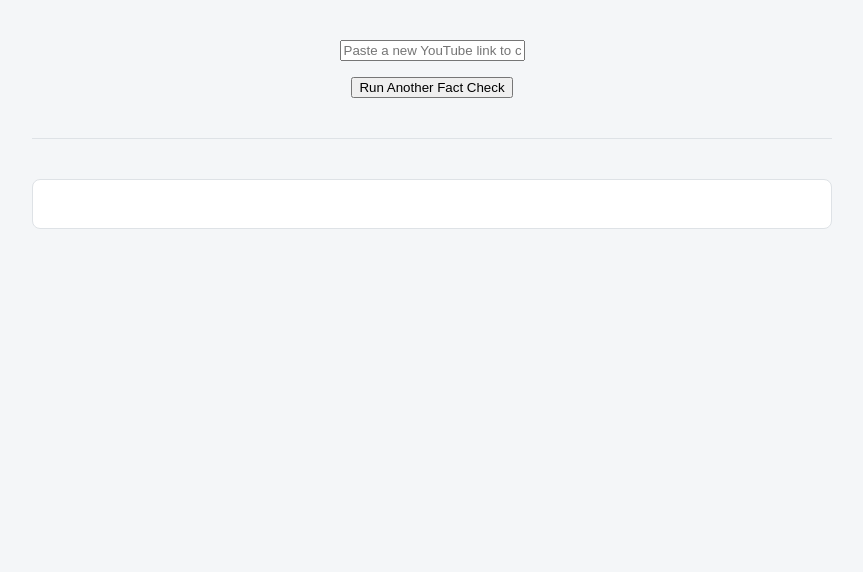
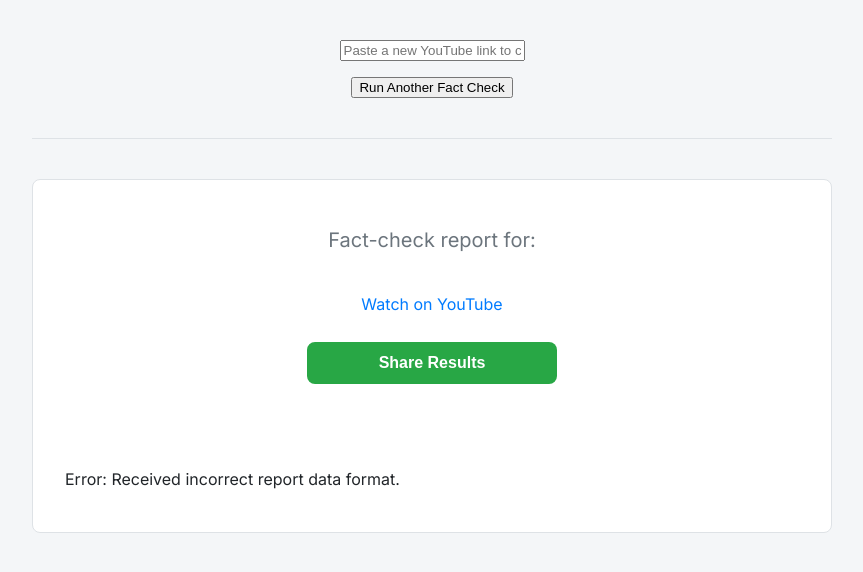
Before and after one commit to maxradov/propacondom-app, a Flask app: template backend/templates/report.html in a window 1280 px wide. Shown: the top 572 px of the page, without its empty margins (208-1071 px from the left). Run offline with Flask 3, Linux system fonts and the light colour scheme; the template is opened without the code that fills it, so the values that code supplies are empty.

Commit message:
Massive update: separate report pages with Share button. Fixing errors, translating to En.

```diff
--- a/backend/templates/report.html
+++ b/backend/templates/report.html
@@ -15,7 +15,21 @@
         </section>
 
         <div class="report-wrapper">
-            </div>
+            <header>
+                <p class="description">Fact-check report for:</p>
+                <h1>{{ report.video_title }}</h1>
+                <a href="{{ report.video_url }}" target="_blank" class="video-link">Watch on YouTube</a>
+                <button id="share-btn" class="share-button-header">Share Results</button>
+            </header>
+
+            <img src="{{ report.thumbnail_url }}" alt="Video Thumbnail" class="video-thumbnail" onerror="this.style.display='none'">
+
+            <section id="result-section" class="result-section">
+                <div id="progress-container" class="progress-container"></div>
+                <div id="confidence-container" class="confidence-container"></div>
+                <div id="report-container" class="report-container"></div>
+            </section>
+        </div>
     </main>
 
     <script>
@@ -23,10 +37,10 @@
     </script>
 
     <script>
+        // Эта логика для кнопки нового поиска остается без изменений
         document.getElementById('factcheck-btn-report').addEventListener('click', () => {
             const url = document.getElementById('youtube-url-report').value;
             if (url) {
-                // Просто перенаправляем на главную страницу с параметром
                 window.location.href = `/?url=${encodeURIComponent(url)}`;
             }
         });
```
